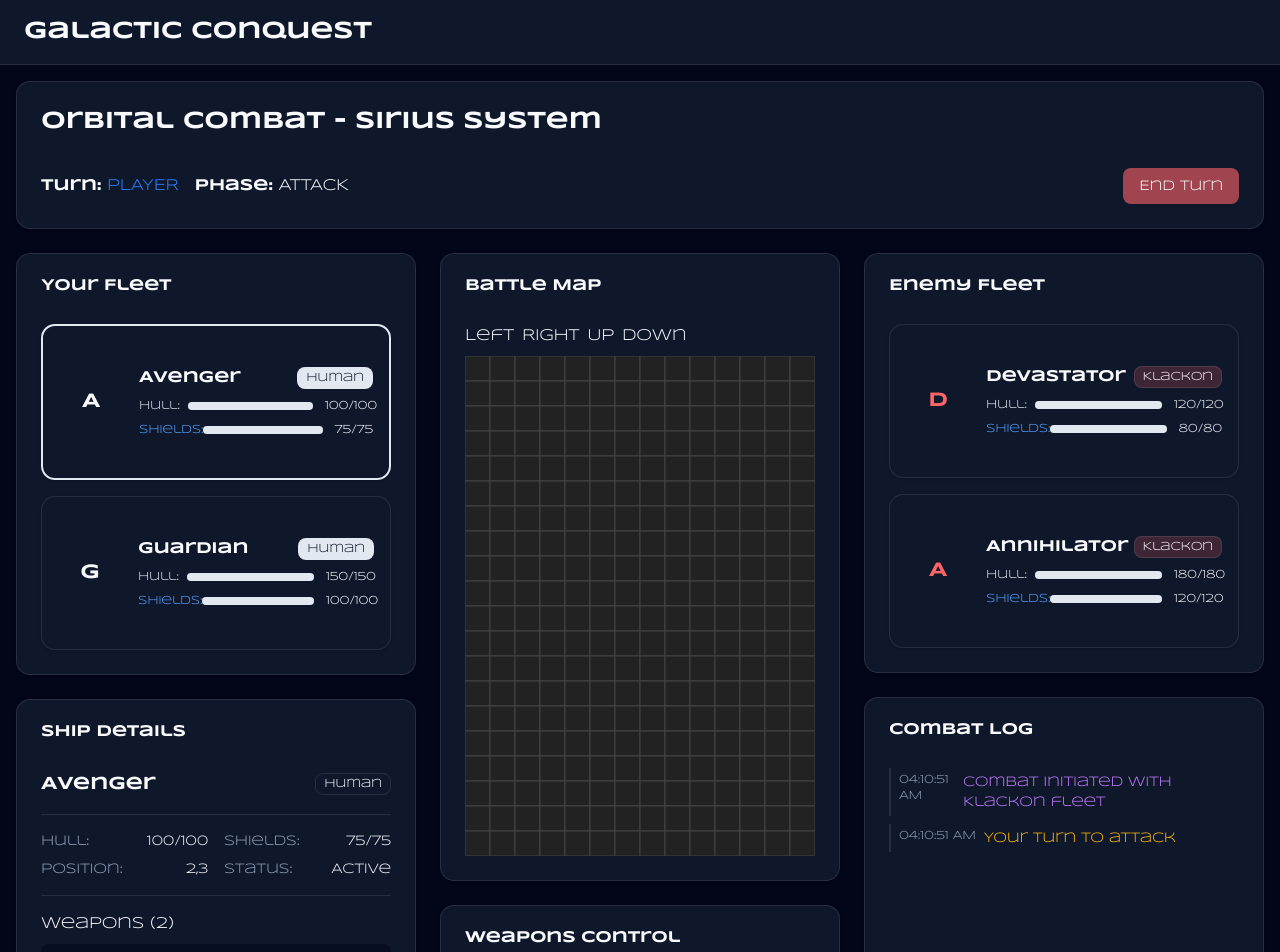
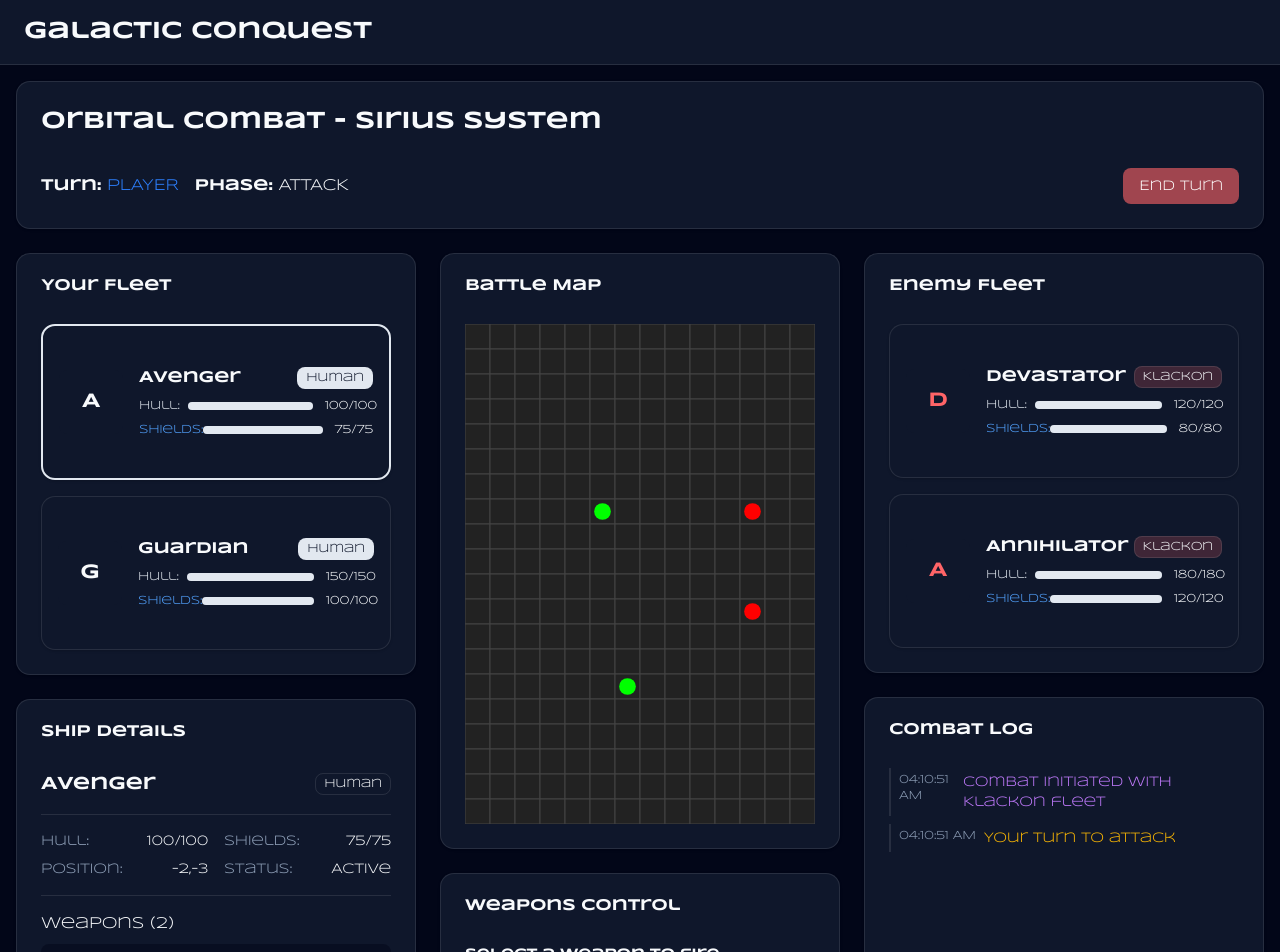
Before and after one commit to Peddle/hbd, a React (Vite) app in the folder frontend/: page / in a window 1280 px wide. Shown: the top 952 px of the page. Built offline with nearby package versions, Linux system fonts and the light colour scheme; a web font is replaced by a local one.

Commit message:
Draw ships on grid

```diff
--- a/frontend/src/components/BattleMap.tsx
+++ b/frontend/src/components/BattleMap.tsx
@@ -1,12 +1,7 @@
-import { useRef, useState, useEffect } from "react";
-import { Ship } from "../pages/ShipCombat";
-import {
-  HoverCard,
-  HoverCardContent,
-  HoverCardTrigger,
-} from "./ui/hover-card";
-import { Badge } from "./ui/badge";
-import { Progress } from "./ui/progress";
+import {useRef, useState, useEffect} from "react";
+import {Ship} from "../pages/ShipCombat";
+
+const DEBUG = false;
 
 interface BattleMapProps {
   playerShips: Ship[];
@@ -15,35 +10,32 @@ interface BattleMapProps {
   targetShip: Ship | null;
 }
 
+
+
 const BattleMap = ({
   playerShips,
   enemyShips,
-  selectedShip,
-  targetShip
 }: BattleMapProps) => {
-  const squareSize = 25; // Size of each square in pixels
-  const gridWidth = 30; // Number of squares in the x direction
-  const gridHeight = 30; // Number of squares in the y direction
+  const gridWidth = 30; // number of columns
+  const gridHeight = 30; // number of rows
+  const squareSize = 25; // pixel size of each square
 
   const canvasRef = useRef(null);
   const containerRef = useRef(null);
-  const [canvasSize, setCanvasSize] = useState({ width: 0, height: 0 });
+  const [canvasSize, setCanvasSize] = useState({width: 0, height: 0});
   const [offsetX, setOffsetX] = useState(0);
   const [offsetY, setOffsetY] = useState(0);
   const [isDragging, setIsDragging] = useState(false);
-  const [lastMousePos, setLastMousePos] = useState({ x: 0, y: 0 });
+  const [lastMousePos, setLastMousePos] = useState({x: 0, y: 0});
 
-  const mapWidthPx = gridWidth * squareSize;
-  const mapHeightPx = gridHeight * squareSize;
   const mapCenterX = Math.floor(gridWidth / 2) * squareSize;
   const mapCenterY = Math.floor(gridHeight / 2) * squareSize;
 
   useEffect(() => {
     const resizeCanvas = () => {
       if (containerRef.current) {
-        const { clientWidth, clientHeight } = containerRef.current;
-        setCanvasSize({ width: clientWidth, height: clientHeight });
-        // Set initial offset to center 0,0
+        const {clientWidth, clientHeight} = containerRef.current;
+        setCanvasSize({width: clientWidth, height: clientHeight});
         setOffsetX(mapCenterX - clientWidth / 2);
         setOffsetY(mapCenterY - clientHeight / 2);
       }
@@ -53,21 +45,16 @@ const BattleMap = ({
     return () => window.removeEventListener("resize", resizeCanvas);
   }, [mapCenterX, mapCenterY]);
 
-  const handleScroll = (dx:number, dy:number) => {
-    setOffsetX((prev) => prev + dx);
-    setOffsetY((prev) => prev + dy);
-  };
-
   const handleMouseDown = (e: MouseEvent) => {
     setIsDragging(true);
-    setLastMousePos({ x: e.clientX, y: e.clientY });
+    setLastMousePos({x: e.clientX, y: e.clientY});
   };
 
   const handleMouseMove = (e: MouseEvent) => {
     if (isDragging) {
       const dx = e.clientX - lastMousePos.x;
       const dy = e.clientY - lastMousePos.y;
-      setLastMousePos({ x: e.clientX, y: e.clientY });
+      setLastMousePos({x: e.clientX, y: e.clientY});
       setOffsetX((prev) => prev - dx);
       setOffsetY((prev) => prev - dy);
     }
@@ -75,6 +62,17 @@ const BattleMap = ({
 
   const handleMouseUp = () => {
     setIsDragging(false);
+  };
+
+  const drawShips = (ctx, ships, color) => {
+    ships.forEach((ship) => {
+      const x = (ship.position.x + Math.floor(gridWidth / 2)) * squareSize - offsetX;
+      const y = (ship.position.y + Math.floor(gridHeight / 2)) * squareSize - offsetY;
+      ctx.fillStyle = color;
+      ctx.beginPath();
+      ctx.arc(x + squareSize / 2, y + squareSize / 2, squareSize / 3, 0, Math.PI * 2);
+      ctx.fill();
+    });
   };
 
   const drawGrid = (ctx) => {
@@ -103,12 +101,16 @@ const BattleMap = ({
         ctx.fillRect(px, py, squareSize, squareSize);
         ctx.strokeRect(px, py, squareSize, squareSize);
 
-        // // Optional: Draw coordinates
-        // ctx.fillStyle = "#888";
-        // ctx.font = "12px sans-serif";
-        // ctx.fillText(`${mapX},${mapY}`, px + 4, py + 14);
+        if (DEBUG) {
+          ctx.fillStyle = "#888";
+          ctx.font = "12px sans-serif";
+          ctx.fillText(`${mapX},${mapY}`, px + 4, py + 14);
+        }
       }
     }
+
+    drawShips(ctx, playerShips, "#0f0");
+    drawShips(ctx, enemyShips, "#f00");
   };
 
   useEffect(() => {
@@ -119,19 +121,13 @@ const BattleMap = ({
       const ctx = canvas.getContext("2d");
       drawGrid(ctx);
     }
-  }, [offsetX, offsetY, canvasSize]);
+  }, [offsetX, offsetY, canvasSize, playerShips, enemyShips]);
 
   return (
     <div>
-      <div className="mb-2 flex gap-2">
-        <button onClick={() => handleScroll(-20, 0)}>Left</button>
-        <button onClick={() => handleScroll(20, 0)}>Right</button>
-        <button onClick={() => handleScroll(0, -20)}>Up</button>
-        <button onClick={() => handleScroll(0, 20)}>Down</button>
-      </div>
       <div
         ref={containerRef}
-        style={{ width: "100%", height: "500px" }}
+        style={{width: "100%", height: "500px"}}
         onMouseDown={handleMouseDown}
         onMouseMove={handleMouseMove}
         onMouseUp={handleMouseUp}
@@ -139,172 +135,10 @@ const BattleMap = ({
       >
         <canvas
           ref={canvasRef}
-          style={{ width: "100%", height: "100%", display: "block", backgroundColor: "#111" }}
+          style={{width: "100%", height: "100%", display: "block", backgroundColor: "#111"}}
         />
       </div>
     </div>
-
-  // // Create a 10x6 grid for the battle map
-  // const gridSize = { x: 10, y: 6 };
-
-  // // Get all ships on the map
-  // const allShips = [...playerShips, ...enemyShips];
-
-  // // Function to render cells
-  // const renderGrid = () => {
-  //   const cells = [];
-
-  //   for (let y = 0; y < gridSize.y; y++) {
-  //     const row = [];
-
-  //     for (let x = 0; x < gridSize.x; x++) {
-  //       // Check if there's a ship at this position
-  //       const shipAtPosition = allShips.find(
-  //         (ship) => ship.position.x === x && ship.position.y === y
-  //       );
-
-  //       // Determine cell class based on ship presence and selection state
-  //       const cellClass = shipAtPosition
-  //         ? getShipCellClass(shipAtPosition)
-  //         : "bg-card/20";
-
-  //       // Calculate distance if we have selected ship and target
-  //       let distance = null;
-  //       if (selectedShip && shipAtPosition && shipAtPosition.id !== selectedShip.id) {
-  //         distance = calculateDistance(selectedShip.position, shipAtPosition.position);
-  //       }
-
-  //       row.push(
-  //         <div key={`${x}-${y}`} className="relative">
-  //           {shipAtPosition ? (
-  //             <HoverCard>
-  //               <HoverCardTrigger asChild>
-  //                 <div
-  //                   className={`w-full h-full aspect-square rounded-md flex items-center justify-center text-sm font-bold ${cellClass}`}
-  //                 >
-  //                   {shipAtPosition.name.charAt(0)}
-  //                   {shipAtPosition.destroyed && (
-  //                     <div className="absolute inset-0 flex items-center justify-center">
-  //                       <span className="text-2xl text-destructive">X</span>
-  //                     </div>
-  //                   )}
-  //                 </div>
-  //               </HoverCardTrigger>
-  //               <HoverCardContent className="w-64">
-  //                 <div className="flex flex-col gap-2">
-  //                   <div className="flex justify-between items-center">
-  //                     <h3 className="font-bold">{shipAtPosition.name}</h3>
-  //                     <Badge variant={shipAtPosition.faction === "Human" ? "default" : "outline"}>
-  //                       {shipAtPosition.faction}
-  //                     </Badge>
-  //                   </div>
-  //                   <div className="space-y-2">
-  //                     <div className="flex items-center gap-2">
-  //                       <span className="text-xs text-primary w-14">Hull:</span>
-  //                       <Progress
-  //                         value={(shipAtPosition.hull / shipAtPosition.maxHull) * 100}
-  //                         className="h-2"
-  //                       />
-  //                       <span className="text-xs ml-1 whitespace-nowrap">
-  //                         {shipAtPosition.hull}/{shipAtPosition.maxHull}
-  //                       </span>
-  //                     </div>
-  //                     <div className="flex items-center gap-2">
-  //                       <span className="text-xs text-blue-400 w-14">Shields:</span>
-  //                       <Progress
-  //                         value={(shipAtPosition.shields / shipAtPosition.maxShields) * 100}
-  //                         className="h-2"
-  //                       />
-  //                       <span className="text-xs ml-1 whitespace-nowrap">
-  //                         {shipAtPosition.shields}/{shipAtPosition.maxShields}
-  //                       </span>
-  //                     </div>
-  //                   </div>
-  //                   <div className="mt-1">
-  //                     <p className="text-xs text-muted-foreground">
-  //                       Position: {shipAtPosition.position.x},{shipAtPosition.position.y}
-  //                     </p>
-  //                     {distance !== null && (
-  //                       <p className="text-xs text-muted-foreground">
-  //                         Distance from selected: {distance.toFixed(1)} units
-  //                       </p>
-  //                     )}
-  //                   </div>
-  //                 </div>
-  //               </HoverCardContent>
-  //             </HoverCard>
-  //           ) : (
-  //             <div
-  //               className={`w-full h-full aspect-square rounded-sm ${cellClass}`}
-  //             ></div>
-  //           )}
-  //         </div>
-  //       );
-  //     }
-
-  //     cells.push(
-  //       <div key={`row-${y}`} className="flex gap-1">
-  //         {row}
-  //       </div>
-  //     );
-  //   }
-
-  //   return cells;
-  // };
-
-  // // Function to determine cell class based on ship properties
-  // const getShipCellClass = (ship: Ship) => {
-  //   if (ship.destroyed) {
-  //     return "bg-muted/70";
-  //   }
-
-  //   if (ship.faction === "Human") {
-  //     if (selectedShip && ship.id === selectedShip.id) {
-  //       return "bg-primary";
-  //     }
-  //     return "bg-primary/60";
-  //   } else {
-  //     if (targetShip && ship.id === targetShip.id) {
-  //       return "bg-destructive";
-  //     }
-  //     return "bg-destructive/60";
-  //   }
-  // };
-
-  // // Calculate distance between two positions
-  // const calculateDistance = (pos1: { x: number; y: number }, pos2: { x: number; y: number }) => {
-  //   return Math.sqrt(Math.pow(pos2.x - pos1.x, 2) + Math.pow(pos2.y - pos1.y, 2));
-  // };
-
-  // return (
-  //   <div className="flex flex-col items-center">
-  //     <div className="relative w-full min-h-[300px] bg-background rounded-lg p-4 bg-[url('/space-background.png')] bg-cover">
-  //       {/* Star field background would be here in a real implementation */}
-  //       <div className="space-y-1">{renderGrid()}</div>
-
-  //       {/* Map legend */}
-  //       <div className="absolute bottom-2 left-2 flex gap-2 items-center text-xs">
-  //         <div className="flex items-center">
-  //           <div className="w-3 h-3 rounded-sm bg-primary/60 mr-1"></div>
-  //           <span>Your fleet</span>
-  //         </div>
-  //         <div className="flex items-center">
-  //           <div className="w-3 h-3 rounded-sm bg-destructive/60 mr-1"></div>
-  //           <span>Enemy fleet</span>
-  //         </div>
-  //       </div>
-  //     </div>
-
-  //     {/* Distance indicator if a ship and target are selected */}
-  //     {selectedShip && targetShip && (
-  //       <div className="mt-2 text-sm">
-  //         <span className="text-muted-foreground">Distance to target: </span>
-  //         <span className="font-medium">
-  //           {calculateDistance(selectedShip.position, targetShip.position).toFixed(1)} units
-  //         </span>
-  //       </div>
-  //     )}
-  //   </div>
   );
 };
 
--- a/frontend/src/pages/ShipCombat.tsx
+++ b/frontend/src/pages/ShipCombat.tsx
@@ -69,7 +69,7 @@ export const mockPlayerShips: Ship[] = [
     ],
     image: "/ships/player_destroyer.png",
     faction: "Human",
-    position: { x: 2, y: 3 },
+    position: { x: -2, y: -3 },
     selected: true,
     targetable: false,
     destroyed: false,
@@ -105,7 +105,7 @@ export const mockPlayerShips: Ship[] = [
     ],
     image: "/ships/player_cruiser.png",
     faction: "Human",
-    position: { x: 1, y: 4 },
+    position: { x: -1, y: 4 },
     selected: false,
     targetable: false,
     destroyed: false,
@@ -134,7 +134,7 @@ export const mockEnemyShips: Ship[] = [
     ],
     image: "/ships/enemy_destroyer.png",
     faction: "Klackon",
-    position: { x: 8, y: 3 },
+    position: { x: 4, y: -3 },
     selected: false,
     targetable: true,
     destroyed: false,
@@ -160,7 +160,7 @@ export const mockEnemyShips: Ship[] = [
     ],
     image: "/ships/enemy_battleship.png",
     faction: "Klackon",
-    position: { x: 9, y: 4 },
+    position: { x: 4, y: 1 },
     selected: false,
     targetable: true,
     destroyed: false,
```
